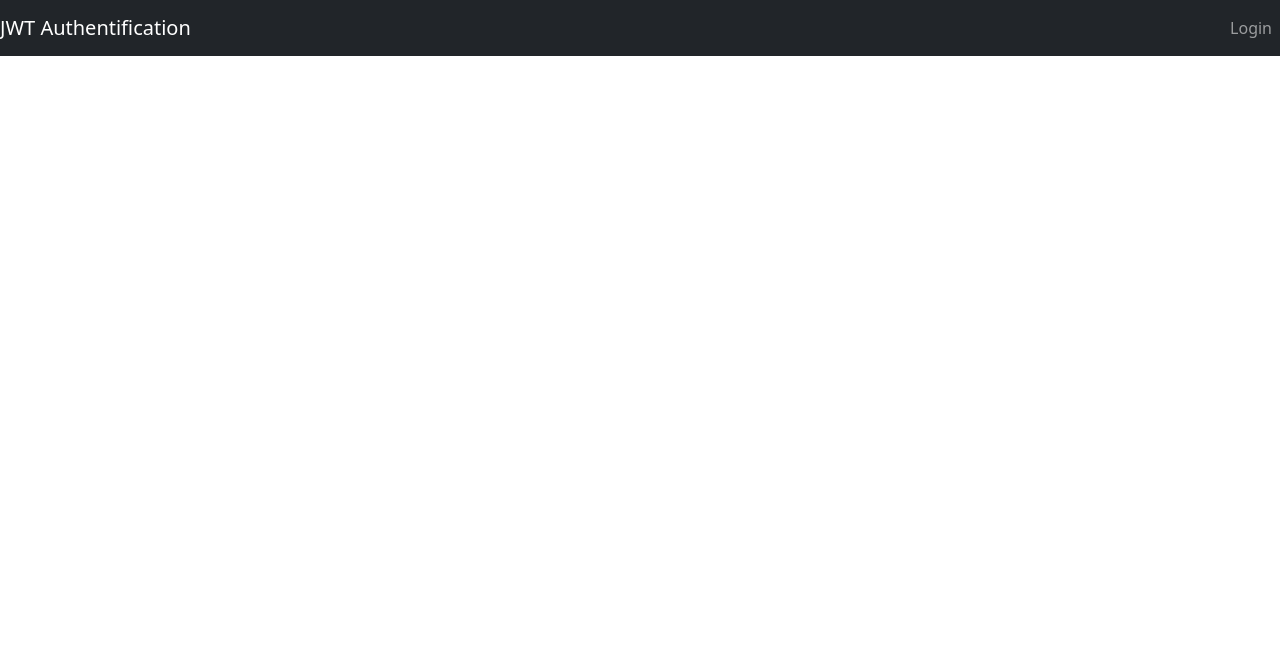
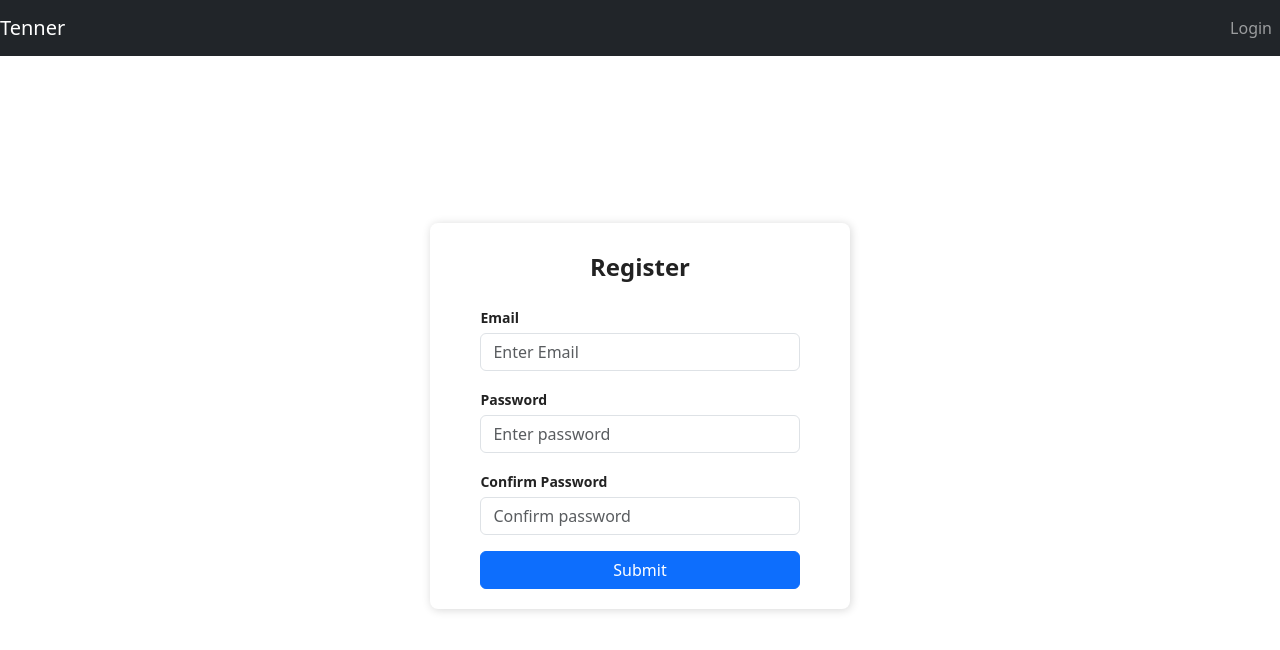
Before and after one commit to gregdrew12/tenner-api, a React (Create React App) app in the folder tenner_proj/tenner_fe/: page /register in a window 1280 px wide. Shown: the top 650 px of the page. Built offline with nearby package versions, Linux system fonts and the light colour scheme.

Commit message:
Registration functional + progress on email/pass validation

```diff
--- a/tenner_proj/tenner_fe/src/App.css
+++ b/tenner_proj/tenner_fe/src/App.css
@@ -51,7 +51,7 @@
 
 .Auth-form {
   width: 420px;
-  box-shadow: rgb(0 0 0 / 16%) 1px 1px 10px;
+  box-shadow: rgba(0, 0, 0, 0.16) 1px 1px 10px;
   padding-top: 30px;
   padding-bottom: 20px;
   border-radius: 8px;
@@ -71,6 +71,14 @@
   font-weight: 800;
 }
 
+.Auth-form-error {
+  text-align: center;
+  margin-bottom: 1em;
+  font-size: 20px;
+  color: rgb(255, 0, 0);
+  font-weight: 400;
+}
+
 label {
   font-size: 14px;
   font-weight: 600;
--- a/tenner_proj/tenner_fe/src/App.js
+++ b/tenner_proj/tenner_fe/src/App.js
@@ -2,7 +2,8 @@ import './App.css';
 import {BrowserRouter, Routes, Route} from 'react-router-dom'
 import React, { Component, Fragment } from 'react';
 import Header from './components/Header';
-import Login from './components/Login';
+import {Login} from './components/Login';
+import {Register} from './components/Register';
 import Logout from './components/Logout';
 import Home from './components/Home';
 
@@ -13,6 +14,7 @@ function App() {
       <Routes>
         <Route path='/' element={<Home/>}/>
         <Route path='/login' element={<Login/>}/>
+        <Route path='/register' element={<Register/>}/>
         <Route path='/logout' element={<Logout/>}/>
       </Routes>
     </BrowserRouter>
--- a/tenner_proj/tenner_fe/src/components/Header.js
+++ b/tenner_proj/tenner_fe/src/components/Header.js
@@ -1,10 +1,12 @@
 import Nav from 'react-bootstrap/Nav';
 import Navbar from 'react-bootstrap/Navbar';
 import React, { useState, useEffect} from 'react';
+import { useLocation } from 'react-router-dom';
 
 export function Header() {
 
   const [isAuth, setIsAuth] = useState(false);
+  const location = useLocation();
 
   useEffect(() => {
     if(localStorage.getItem('access_token') !== null){
@@ -15,12 +17,14 @@ export function Header() {
   return (
     <div>
       <Navbar bg="dark" variant="dark">
-        <Navbar.Brand href="/">JWT Authentification</Navbar.Brand>
+        <Navbar.Brand href="/">Tenner</Navbar.Brand>
           <Nav className="me-auto">
             {isAuth ? <Nav.Link href="/">Home</Nav.Link> : null}
           </Nav>
           <Nav>
-            {isAuth ? <Nav.Link href="/logout">Logout</Nav.Link> :  <Nav.Link href="/login">Login</Nav.Link>}
+            {isAuth ? <Nav.Link href="/logout">Logout</Nav.Link>
+              : location.pathname == '/register' ? <Nav.Link href="/login">Login</Nav.Link>
+                : <Nav.Link href="/register">Register</Nav.Link>}
           </Nav>
       </Navbar>
     </div>
--- a/tenner_proj/tenner_fe/src/components/Login.js
+++ b/tenner_proj/tenner_fe/src/components/Login.js
@@ -59,5 +59,3 @@ export const Login = () => {
         </div>
     )
 }
-
-export default Login;
--- /dev/null
+++ b/tenner_proj/tenner_fe/src/components/Register.js
@@ -0,0 +1,82 @@
+import axios from "axios";
+import {useState} from "react";
+import { API_URL } from "../constants";
+
+export const Register = () => {
+    const [email, setEmail] = useState('');
+    const [password, setPassword] = useState('');
+    const [passwordRe, setPasswordRe] = useState('')
+    const [error, setError] = useState('')
+
+    const createUser = async e => {
+        e.preventDefault();
+        const user = {
+            email: email,
+            password: password,
+            passwordRe: passwordRe
+        };
+
+        if (!/^[A-Z0-9._%+-]+@[A-Z0-9.-]+\.[A-Z]{2,4}$/i.test(email)) {
+            setError('Invalid email.')
+        }
+        else if (password != passwordRe) {
+            setError('Please make sure both password fields match.')
+        }
+        else if (!/^(?=.*\d)(?=.*[a-z])(?=.*[A-Z])(?=.*[!@#$%^&*])(?=.*[a-zA-Z]).{8,}$/i.test(password)) {
+            setError('Invalid password schema.')
+        }
+        else {
+            axios.post(API_URL, user).then(res => {
+                if (res.data == 'dupe') {
+                    setError('There is already an account associated with this Email.')
+                }
+                else {
+                    window.location.href = '/login';
+                }
+            });
+        }
+    };
+
+    return(
+        <div className="Auth-form-container">
+            <form className="Auth-form" onSubmit={createUser}>
+                <div className="Auth-form-content">
+                    <h3 className="Auth-form-title">Register</h3>
+                    <h4 className="Auth-form-error">{error}</h4>
+                    <div className="form-group mt-3">
+                        <label>Email</label>
+                        <input className="form-control mt-1"
+                            placeholder="Enter Email"
+                            name='email'
+                            type='text' value={email}
+                            required
+                            onChange={e => setEmail(e.target.value)}/>
+                    </div>
+                    <div className="form-group mt-3">
+                        <label>Password</label>
+                        <input name='password'
+                            type="password"
+                            className="form-control mt-1"
+                            placeholder="Enter password"
+                            value={password}
+                            required
+                            onChange={e => setPassword(e.target.value)}/>
+                    </div>
+                    <div className="form-group mt-3">
+                        <label>Confirm Password</label>
+                        <input name='passwordRe'
+                            type="password"
+                            className="form-control mt-1"
+                            placeholder="Confirm password"
+                            value={passwordRe}
+                            required
+                            onChange={e => setPasswordRe(e.target.value)}/>
+                    </div>
+                    <div className="d-grid gap-2 mt-3">
+                        <button type="submit" className="btn btn-primary">Submit</button>
+                    </div>
+                </div>
+            </form>
+        </div>
+    )
+}
```
Also changed, not shown: tenner_proj/tenner_fe/src/components/NewUserForm.js (+0 -33 lines), 1 other file (tests, documents, lock files or other folders).
